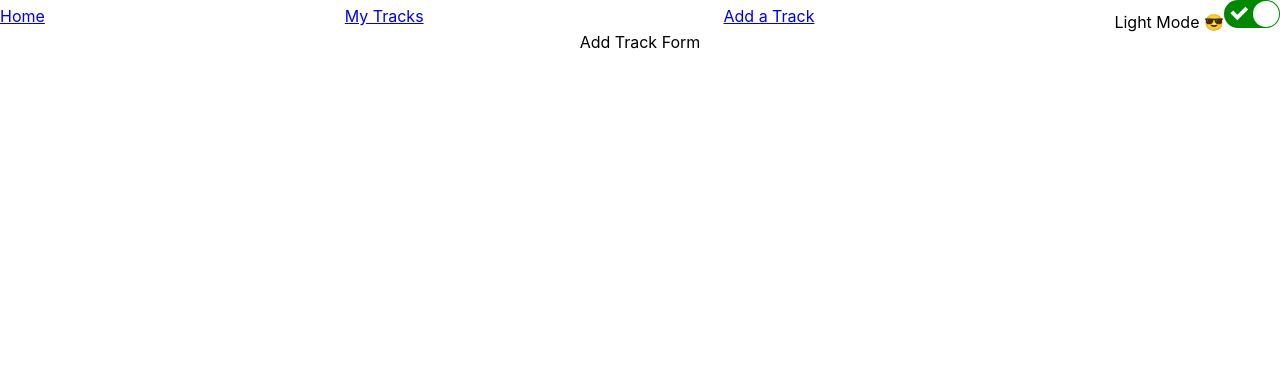
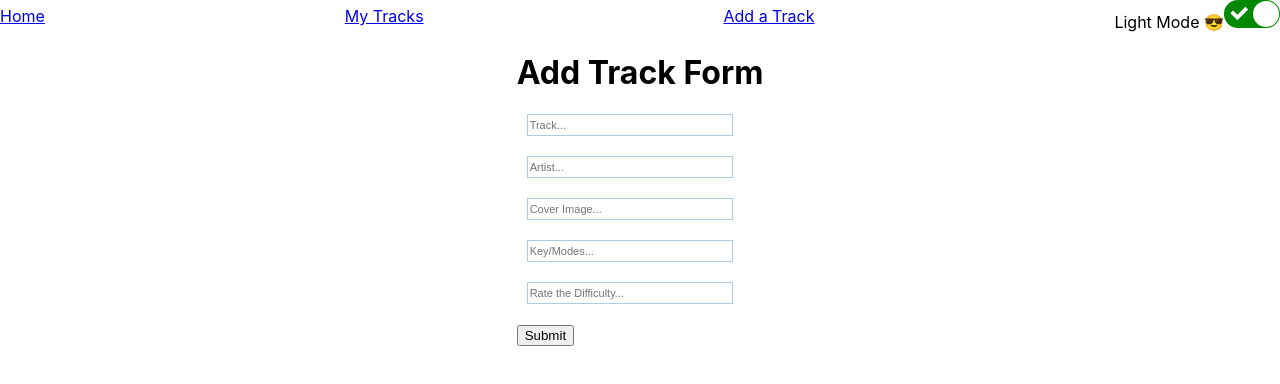
Before and after one commit to mdsteinkamp/phase-2-project, a React (Create React App) app: page /addtrack in a window 1280 px wide. Shown: the top 384 px of the page. Built offline with nearby package versions, Linux system fonts and the light colour scheme; data requests are answered from the project's data file.

Commit message:
initialized addtrackform with inputs & submit button

```diff
--- a/src/components/AddTrackForm.js
+++ b/src/components/AddTrackForm.js
@@ -1,7 +1,50 @@
 import React from "react";
+import { StyledAddTrackForm } from "./styles/AddTrackForm.styled";
 
 export default function AddTrackForm() {
-    return (
-        <div>Add Track Form</div>
-    )
+
+
+
+
+
+  return (
+    <StyledAddTrackForm>
+      <h1>Add Track Form</h1>
+      <div>
+        <form>
+          <input
+            type="text"
+            name="track"
+            name="track"
+            placeholder="Track..."
+          />
+          <input
+            type="text"
+            name="artist"
+            name="artist"
+            placeholder="Artist..."
+          />
+          <input
+            type="text"
+            name="image"
+            name="image"
+            placeholder="Cover Image..."
+          />
+          <input
+            type="text"
+            name="mode"
+            name="mode"
+            placeholder="Key/Modes..."
+          />
+          <input
+            type="text"
+            name="difficulty"
+            name="difficulty"
+            placeholder="Rate the Difficulty..."
+          />
+          <button type="submit">Submit</button>
+        </form>
+      </div>
+    </StyledAddTrackForm>
+  )
 }
--- a/src/components/NavBar.js
+++ b/src/components/NavBar.js
@@ -4,9 +4,6 @@ import { Link } from "react-router-dom";
 import { NavBarContainer } from "./styles/NavBar.styled"
 
 export default function NavBar({ theme, isDarkTheme, setTheme }) {
-
-  console.log("in navbar", theme)
-  console.log("in navbar", isDarkTheme)
 
   function handleSwitch() {
     setTheme(isDarkTheme ? "light" : "dark")
--- a/src/components/TrackList.js
+++ b/src/components/TrackList.js
@@ -14,7 +14,7 @@ export default function TrackList({ tracks }) {
 
   return (
     <StyledTrackList>
-      <h4>Tracks</h4>
+      <h1>Tracks</h1>
       <ul>{trackCards}</ul>
     </StyledTrackList>
   )
--- /dev/null
+++ b/src/components/styles/AddTrackForm.styled.js
@@ -0,0 +1,14 @@
+import styled from "styled-components";
+
+export const StyledAddTrackForm = styled.div`
+  color: ${({ theme }) => theme.colors.textColor};
+
+  input {
+    display: block;
+    font-size:11px;
+    padding:4px 2px;
+    border:solid 1px #aacfe4;
+    width:200px;
+    margin:2px 0 20px 10px;
+  }
+`
```
